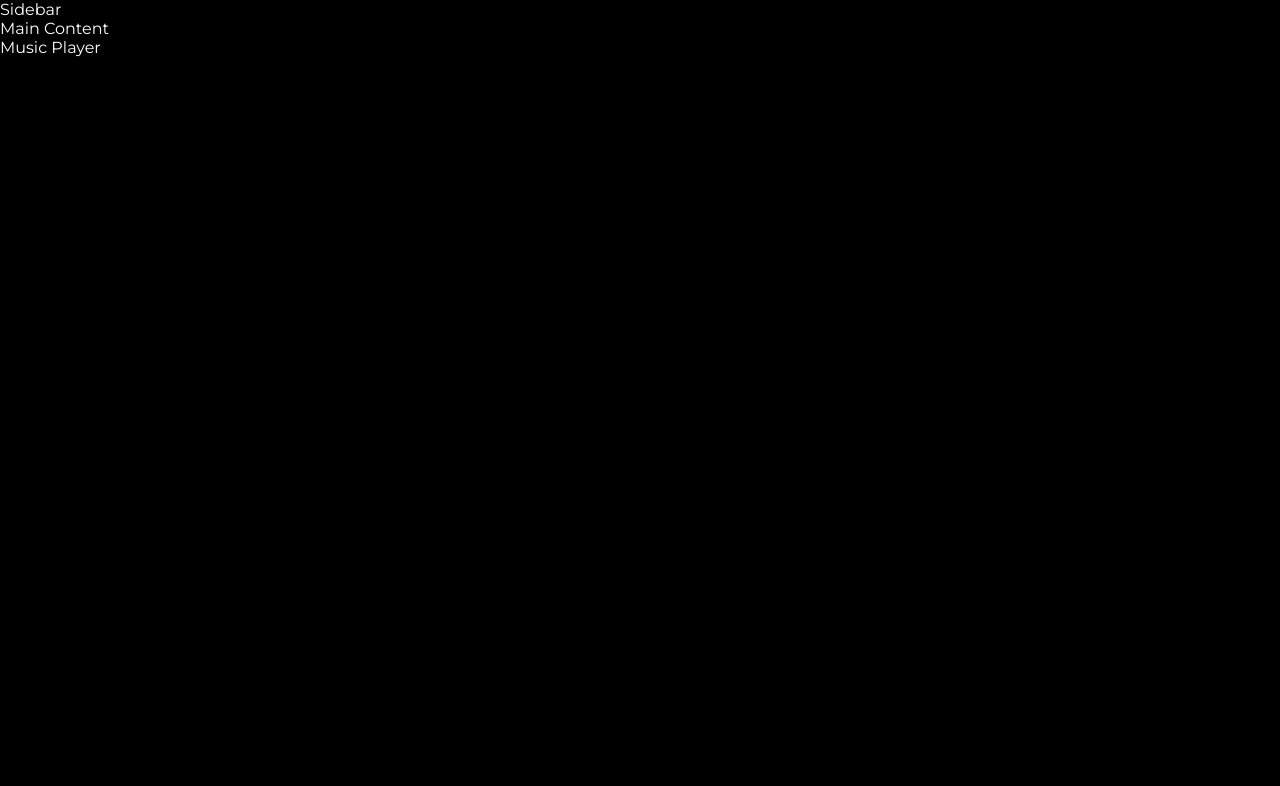
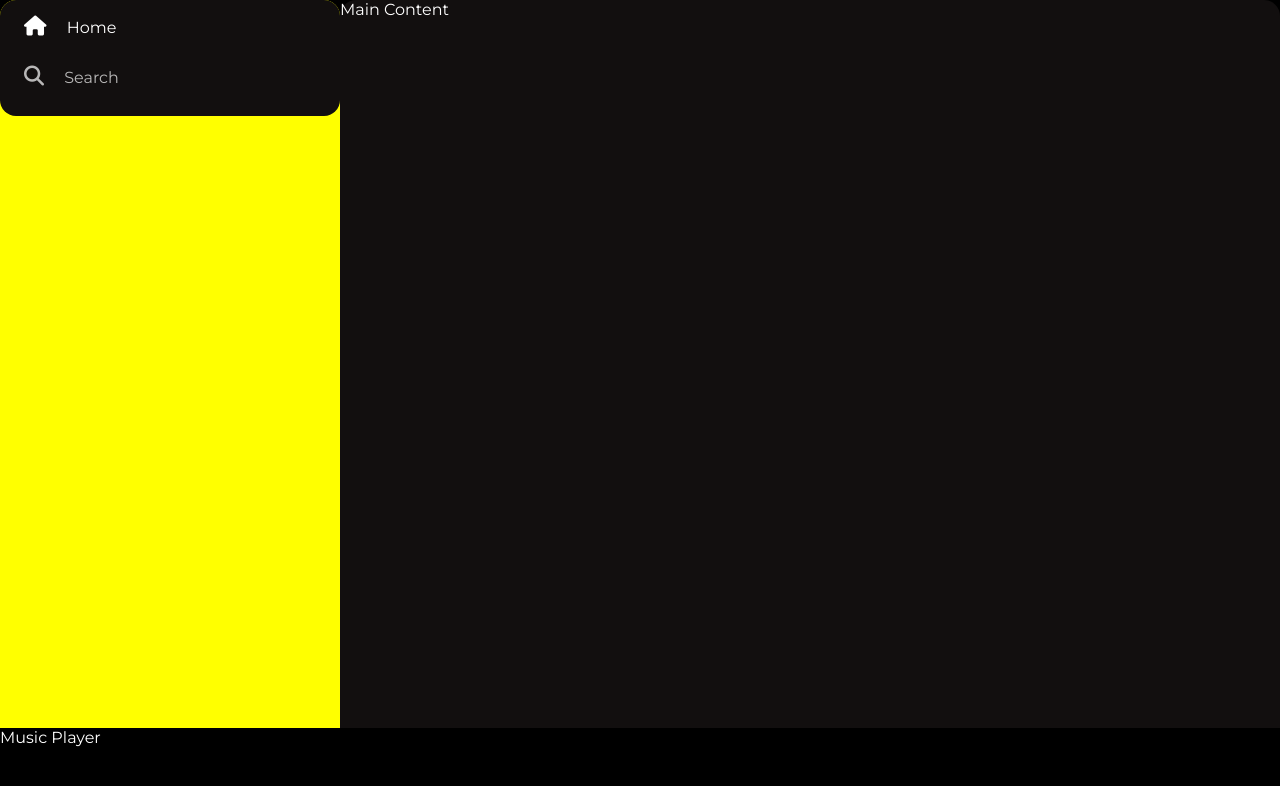
Before and after one commit to Dimple278/Spotify-Clone, a plain HTML site: page index.html in a window 1280 px wide. Drawn offline with Linux system fonts and the light colour scheme.

Commit message:
Sidebar(nav)

```diff
--- a/index.html
+++ b/index.html
@@ -13,7 +13,21 @@
 </head>
 <body>
     <div class="main">
-        <div class="sidebar">Sidebar</div>
+        <div class="sidebar">
+            <div class="nav">
+                <div class="nav-option" style="opacity: 1;">
+                    <i class="fa-solid fa-house"></i>
+                    <a href="#">Home</a>
+                </div>
+                <div class="nav-option">
+                    <i class="fa-solid fa-magnifying-glass"></i>
+                    <a href="#">Search</a>
+                </div>
+            </div>
+            <div class="library">
+
+            </div>
+        </div>
         <div class="main-content">Main Content</div>
         <div class="music-player">Music Player</div>
     </div>
--- a/style.css
+++ b/style.css
@@ -6,3 +6,67 @@ body{
     overflow: hidden;
 
 }
+
+.main{
+    display: flex;
+    height: 100vh;
+}
+
+.sidebar{
+    background-color: red;
+    width: 340px;
+    border-radius: 1rem; /* 1rem=16px*/
+    /* background-color: #121212; */
+    /* background-color: #120f0f; */
+    background-color: yellow;
+}
+
+.main-content{
+    background-color: blue;
+    flex: 1;
+    border-radius: 1rem;
+    /* background-color: #121212; */
+    background-color: #120f0f;
+}
+
+.music-player{
+    background-color: black;
+    position: fixed;
+    bottom: 0;
+    height: 72px;
+    width: 100%;
+}
+
+a{
+    text-decoration: none;
+    color: #fff;
+}
+
+.nav{
+    background-color: #120f0f;
+    border-radius: 1rem;
+    display: flex;
+    flex-direction: column;
+    justify-content: center;
+    height: 100px;
+    padding: 0.5rem 0.75rem;
+}
+
+.nav-option{
+    height: 2.5rem;
+    opacity: 0.7;
+    padding: 0.5rem 0.75rem;
+}
+
+.nav-option:hover{
+    opacity: 1;
+}
+
+.nav-option i{
+    font-size: 1.25rem;
+}
+
+.nav-option a{
+    font-size: 1 rem;
+    margin-left: 1rem;
+}
```
